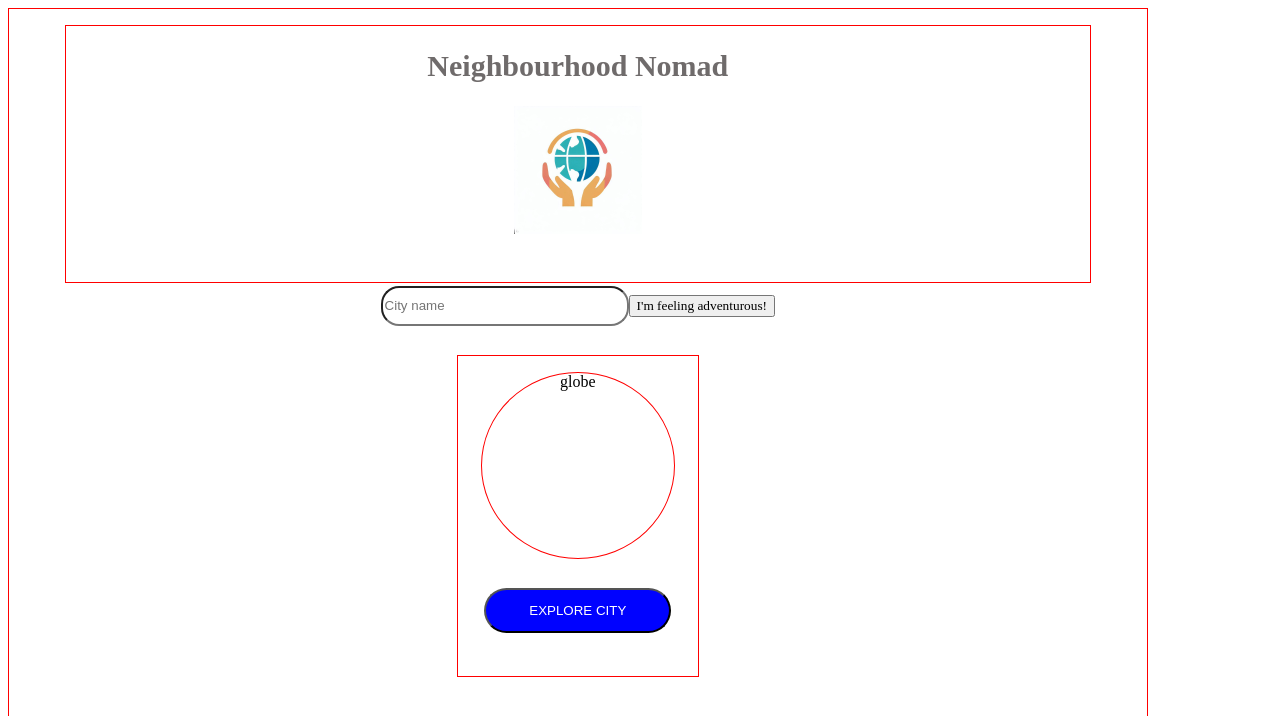
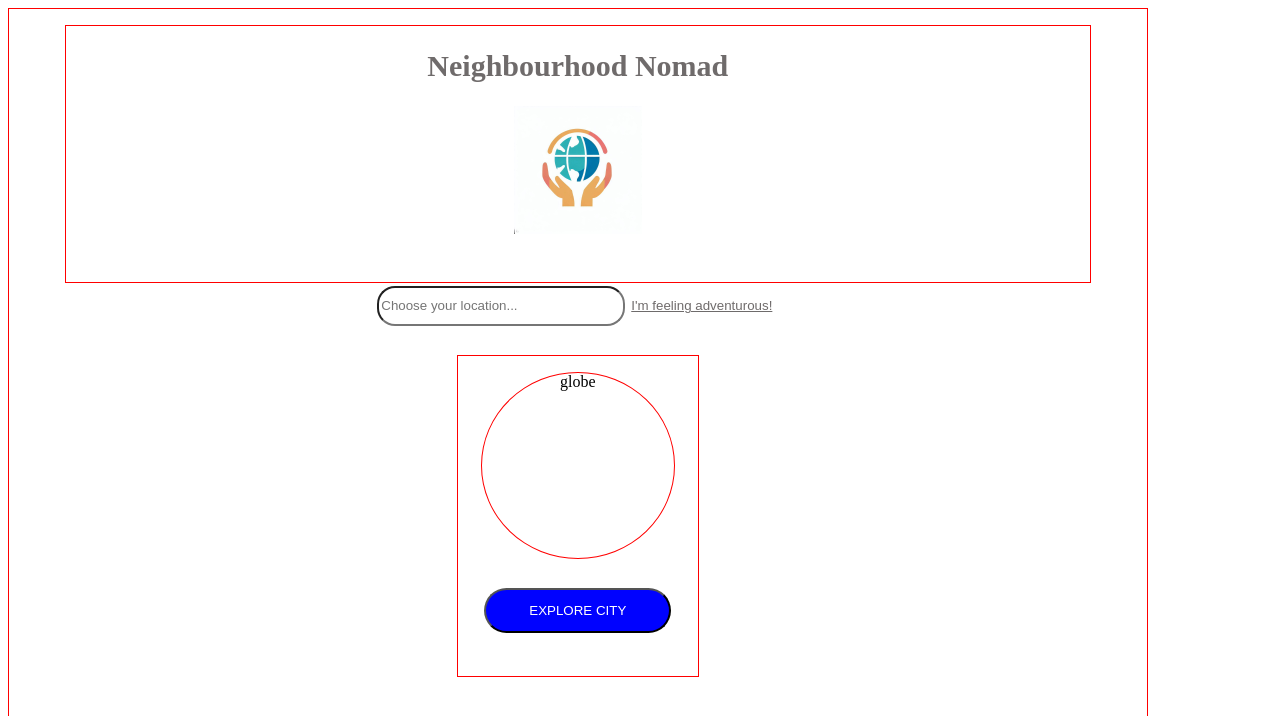
Before and after one commit to jo-on-github/Ctrl-Alt-Defeat-Frontend, a React (Create React App) app in the folder frontend/: page / in a window 1280 px wide. Shown: the top 716 px of the page. Built offline with nearby package versions, Linux system fonts and the light colour scheme.

Commit message:
Need to add search icon

```diff
--- a/frontend/src/components/ChooseACity/index.js
+++ b/frontend/src/components/ChooseACity/index.js
@@ -21,7 +21,7 @@ function ChooseACity() {
 
             <div className="userInput">
                 <input className="userInput__input" type="text"
-          placeholder="City name">
+          placeholder="Choose your location...">
 
                 </input>
                 <button className="userInput__btn--randomiser"> I'm feeling adventurous!
--- a/frontend/src/components/ChooseACity/styles.css
+++ b/frontend/src/components/ChooseACity/styles.css
@@ -14,7 +14,6 @@
     align-items: center;
     height: 16em;
     width: 90%;
-    border: 1px solid red;
 }
 
 .header__title {
@@ -27,12 +26,6 @@
     color: rgba(46, 41, 41, 0.69);
 }
 
-/* .header__img--logo {
-    padding: 2em;
-    width: 3em;
-    margin-top: 1.5em;
-    border: 1px solid red;
-} */
 
 .logo__image {
     margin-top: 0em;
@@ -53,10 +46,12 @@
 
 
 .userInput__btn--randomiser {
-    font-family: 'Product Sans';
+    color: rgba(46, 41, 41, 0.69);
     margin-top: 0em;
     margin-bottom: 1em;
-
+    background-color: white;
+    border: 0px ;
+    text-decoration: underline;
 }
 
 .main {
@@ -67,7 +62,7 @@
     height: 18em;
     width: 13em;
     padding: 1em;
-    border: 1px solid red;
+
 }
 
 .main__animated--globe {
```
